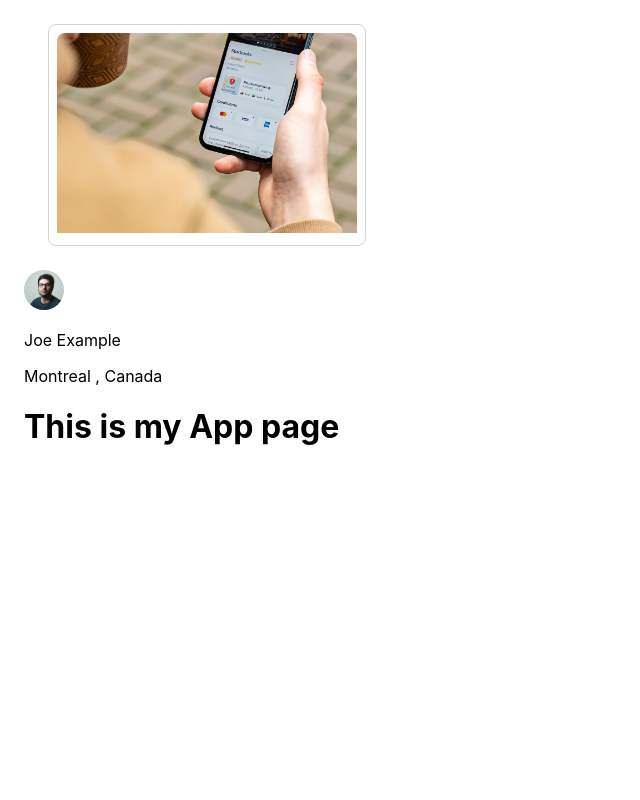
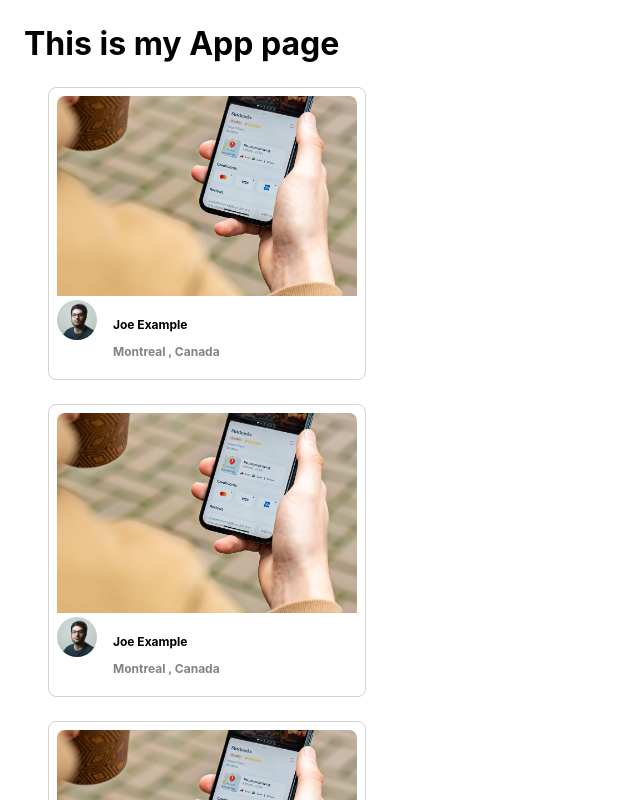
Before and after one commit to TayrineSoares/photolabs, a React (Vite) app in the folder frontend/: page / in a window 1280 px wide. Shown: the top 800 px of the page, without its empty margins (0-640 px from the left). Built offline with nearby package versions, Linux system fonts and the light colour scheme; the HTML template or start-up script is replaced by a standard one.

Commit message:
Display 3 different photos using the .map

```diff
--- a/frontend/src/App.jsx
+++ b/frontend/src/App.jsx
@@ -21,14 +21,30 @@
   },
 };
 
+// Creates an array of 3 items so we can map over and display 3 pictures
+// Leaving the array empty can cause issues , so .fill(null) will populate the array with [null, null, null
+const photos = new Array(3).fill(null);
 
-// Note: Rendering a single component to build components in isolation
 const App = () => {
 
   return (
     <div className="App">
-      <PhotoListItem data={sampleDataForPhotoListItem}/>
       <h1>This is my App page </h1>
+
+      {/* Render 3 PhotoListItems using .map */}
+
+      <div className='photo-list' >
+
+      {/* The first argument of the callback function passed to .map() represents the current value of the item in the array, but since we are filling the array with null, we don't need that value, so it's replaced with an underscore (_), which is a common placeholder when you don't need the value.*/}
+        { photos.map((_, index) => {
+          return (
+          <PhotoListItem key={index} data={sampleDataForPhotoListItem}/>
+          )
+
+        })}
+
+      </div>
+
     </div>
   );
 };
--- a/frontend/src/components/PhotoListItem.jsx
+++ b/frontend/src/components/PhotoListItem.jsx
@@ -15,7 +15,6 @@
           alt={`Photo ${data.id} by ${data.user.username}`}
 
         />
-      </div>
 
         <div className="photo-list__user-details">
 
@@ -23,14 +22,6 @@
             className="photo-list__user-profile"
             src={data.user.profile}
             alt={`Profile Picture of ${data.user.username}`}
-          // Inline styling, scss not working, ask a mentor for help
-          style={{
-            width: "40px",
-            height: "40px",
-            objectFit: "cover",
-            borderRadius: "50%",  // Make it a circle
-            marginRight: "8px",
-          }}
           />
 
           <div className="photo-list__user-info">
@@ -39,9 +30,8 @@
               <p> {data.location.city} , {data.location.country} </p>
             </div>
           </div>
-
         </div>
-
+      </div>
     </div>
   )
 
--- a/frontend/src/styles/PhotoListItem.scss
+++ b/frontend/src/styles/PhotoListItem.scss
@@ -19,14 +19,13 @@
     display: flex;
 
 
-    /* This style is not being applied*/
     img.photo-list__user-profile {
       object-fit: cover;
       border-radius: 100%;
       vertical-align: middle;
       margin-right: 8px;
-      width: 40px !important;
-      height: 40px !important;
+      width: 40px;
+      height: 40px;
     }
 
     div.photo-list__user-info {
```
Lines whose indentation alone changed are shown as unchanged.
